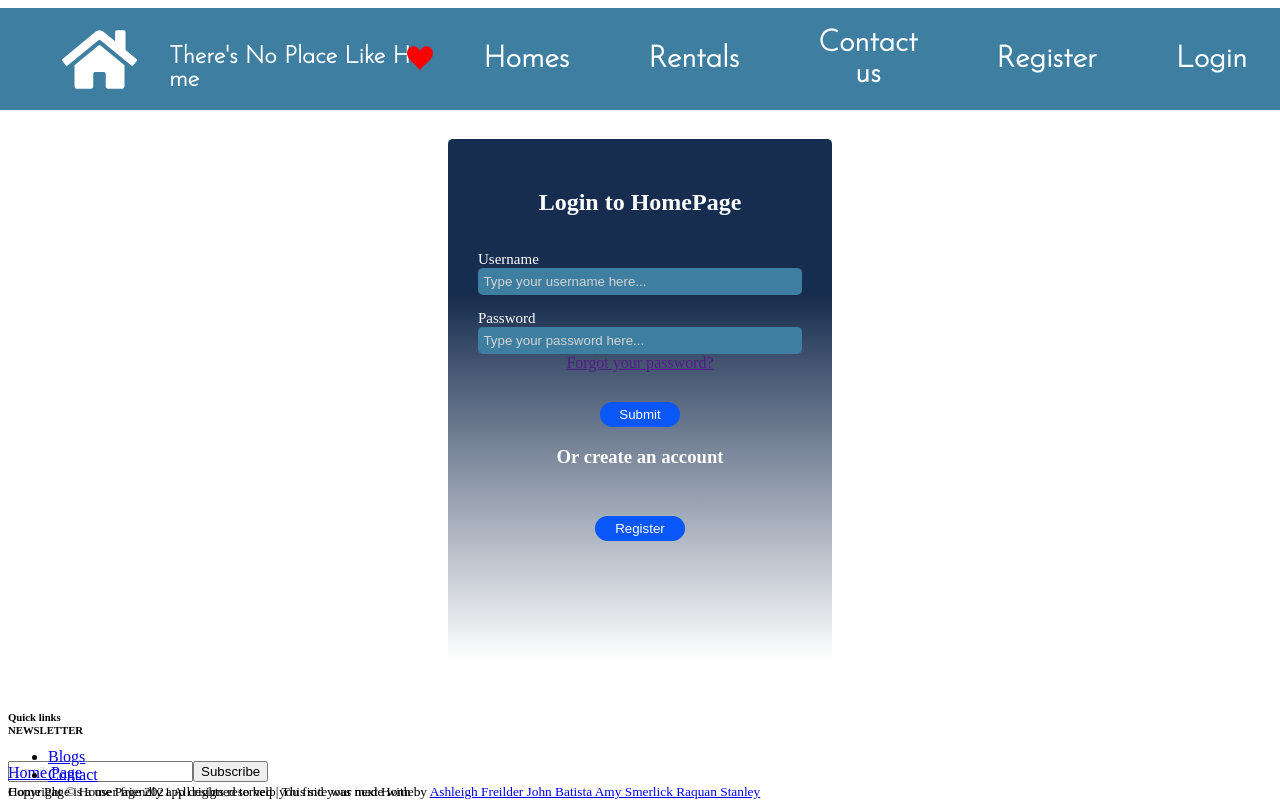
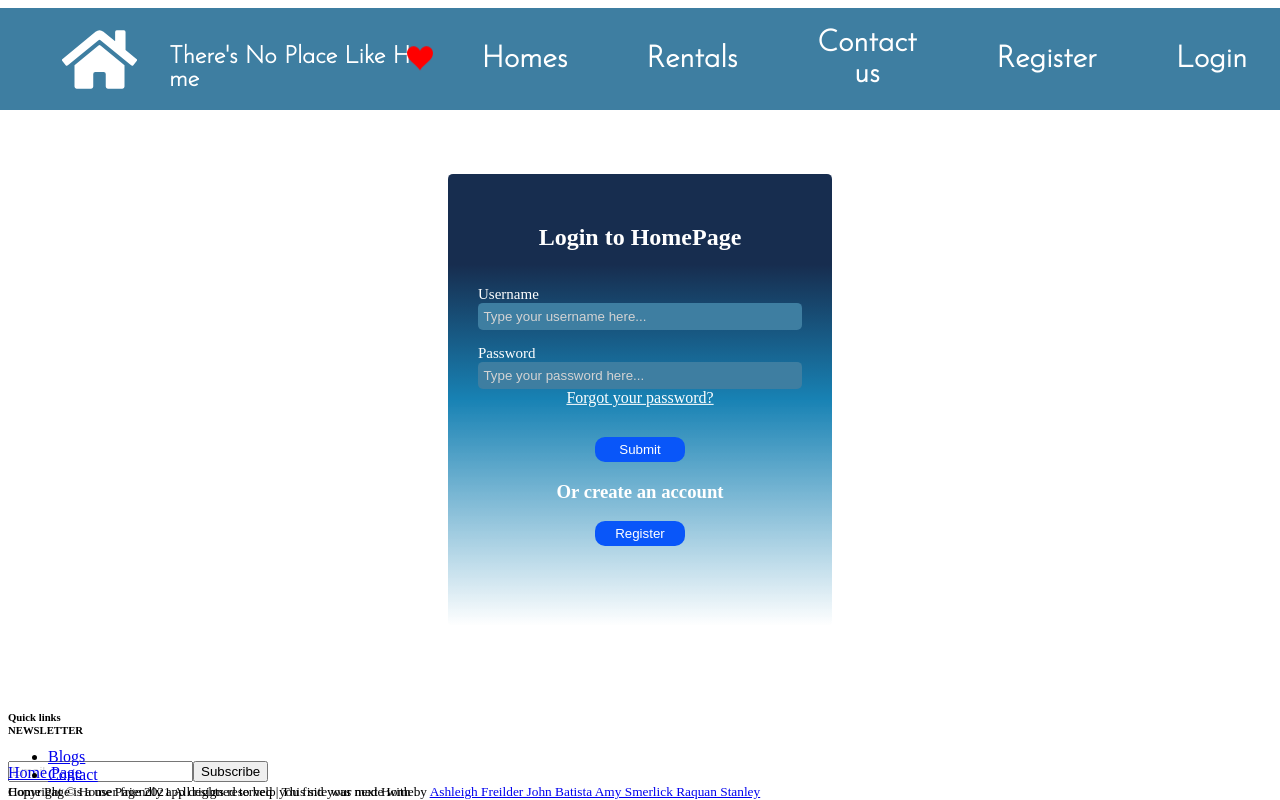
Before and after one commit to johnbatista1223/realtor-app, a React (Create React App) app in the folder realtor-app/: page / in a window 1280 px wide. Shown: the top 800 px of the page. Built offline with nearby package versions, Linux system fonts and the light colour scheme.

Commit message:
Added placeholder text and adjusted button styling.

```diff
--- a/realtor-app/src/components/Hero.js
+++ b/realtor-app/src/components/Hero.js
@@ -33,7 +33,8 @@ function Hero() {
           </div>
           <div id="register">
             <h3>Or create an account</h3>
-            <button id="register-submit" type="submit">Register</button>
+            <button id="create-account" type="submit">Register</button>
+
           </div>
         </div>
       </div>
--- a/realtor-app/src/components/Navbar.js
+++ b/realtor-app/src/components/Navbar.js
@@ -75,7 +75,7 @@ const Navbar = () => {
       <h1>There's No Place Like H<svg class="heart" viewBox="0 0 32 29.6">
         <path d="M23.6,0c-3.4,0-6.3,2.7-7.6,5.6C14.7,2.7,11.8,0,8.4,0C3.8,0,0,3.8,0,8.4c0,9.4,9.5,11.9,16,21.2
   c6.1-9.3,16-12.1,16-21.2C32,3.8,28.2,0,23.6,0z"/>
-      </svg> me</h1>
+      </svg>me</h1>
 
       <MenuBars />
       <NavMenu>
--- a/realtor-app/src/styles/hero.css
+++ b/realtor-app/src/styles/hero.css
@@ -9,7 +9,7 @@
 .login {
   display: flex;
   flex-direction: column;
-  background: linear-gradient(to bottom, rgba(23, 45, 79, 1) 30%, rgba(0, 0, 0, 0) 100%);
+  background: linear-gradient(to bottom, rgba(23, 45, 79, 1) 20%, rgba(24, 130, 180, 1) 50%, rgba(0, 0, 0, 0) 100%);
   padding: 30px;
   border-radius: 5px;
 }
@@ -43,10 +43,10 @@
 }
 
 #submit {
-  border-radius: 30px;
+  border-radius: 10px;
   border: none;
   height: 25px;
-  width: 80px;
+  width: 90px;
   margin-top: 30px;
   /* margin-bottom: 90px; */
   background-color: rgb(9, 86, 249);
@@ -61,19 +61,23 @@
   text-align: center;
 }
 
-#register-submit {
-  border-radius: 30px;
+#create-account {
+  border-radius: 10px;
   border: none;
   height: 25px;
   width: 90px;
-  margin-top: 10px;
-  /* margin-bottom: 90px; */
+  /* margin-top: 10px; */
+  margin-bottom: 50px;
   background-color: rgb(9, 86, 249);
   color: white;
 }
 
 a {
   text-align: center;
+}
+
+#recover:visited {
+  color: white;
 }
 
 h2 {
--- a/realtor-app/src/styles/register.css
+++ b/realtor-app/src/styles/register.css
@@ -9,7 +9,7 @@
 .register {
     display: flex;
     flex-direction: column;
-    background: linear-gradient(to bottom, rgba(23, 45, 79, 1) 30%, rgba(0, 0, 0, 0) 100%);
+    background: linear-gradient(to bottom, rgba(23, 45, 79, 1) 20%, rgba(24, 130, 180, 1) 50%, rgba(0, 0, 0, 0) 100%);
     padding: 30px;
     border-radius: 5px;
 }
@@ -42,11 +42,12 @@ p {
 }
 
 #register-submit {
-    border-radius: 30px;
+    border-radius: 10px;
     border: none;
     height: 25px;
+    width: 90px;
     margin-top: 30px;
-    margin-bottom: 90px;
+    margin-bottom: 50px;
     background-color: rgb(9, 86, 249);
     color: white;
 }
```
